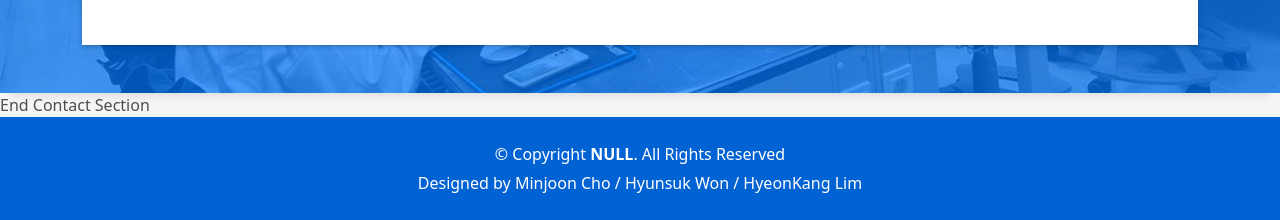
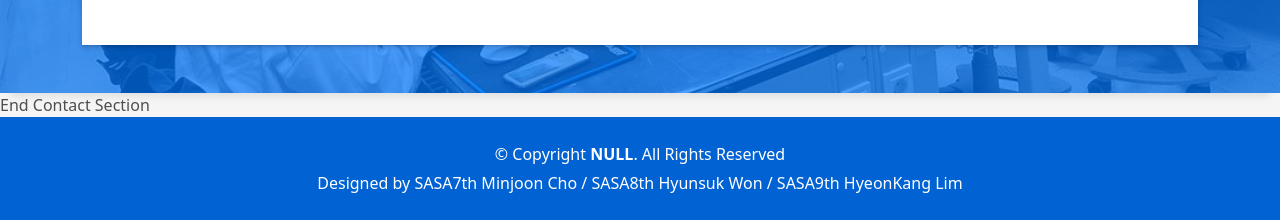
Before and after one commit to sa4hyun/NULL, a plain HTML site: page index.html in a window 1280 px wide. Shown: the part 5915-6135 px from the top of the page. Drawn offline with Linux system fonts and the light colour scheme.

Commit message:
Update index.html

```diff
--- a/index.html
+++ b/index.html
@@ -589,7 +589,7 @@
               Licensing information: https://bootstrapmade.com/license/
               Purchase the pro version with working PHP/AJAX contact form: https://bootstrapmade.com/buy/?theme=DevFolio
             -->
-              Designed by <a href="https://www.instagram.com/_m1njoon/">Minjoon Cho /</a><a href="https://www.instagram.com/whyunsuk_06/"> Hyunsuk Won /</a><a href="https://www.instagram.com/hyeonkang007/"> HyeonKang Lim</a>
+              Designed by <a href="https://www.instagram.com/_m1njoon/">SASA7th Minjoon Cho /</a><a href="https://www.instagram.com/whyunsuk_06/"> SASA8th Hyunsuk Won /</a><a href="https://www.instagram.com/hyeonkang007/"> SASA9th HyeonKang Lim</a>
             </div>
           </div>
         </div>
```
